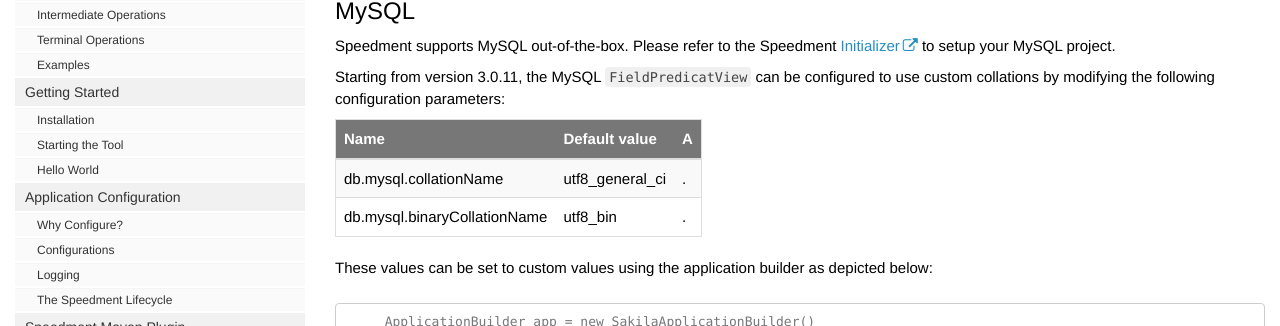
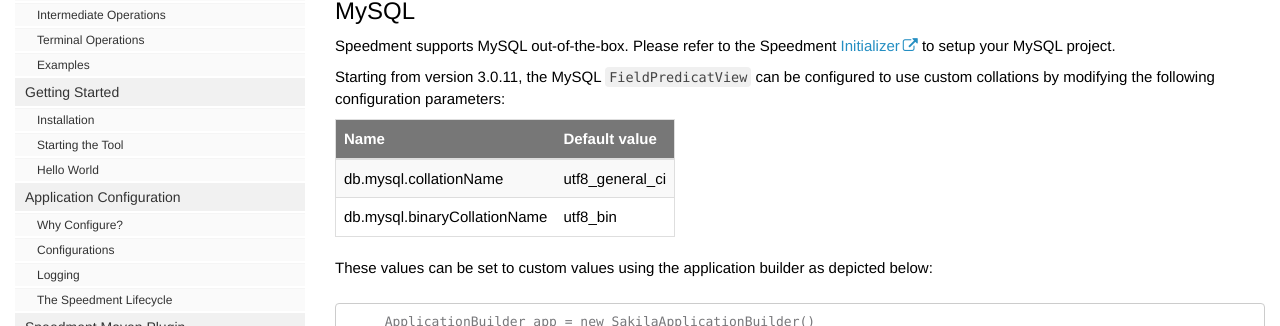
Before and after one commit to speedment/speedment-doc, a Jekyll site: the page built from pages/connectors.md, in a window 1280 px wide and 900 px high. Shown: the part 261-587 px from the top of the window. Built offline with Jekyll 4.4.1, drawn with Linux system fonts in a browser that asks for light colours; nearby versions of some CDN libraries; comment, search, counter and statistics services are not loaded.

Commit message:
Fix table

````diff
--- a/pages/connectors.md
+++ b/pages/connectors.md
@@ -18,10 +18,10 @@
 
 Starting from version 3.0.11, the MySQL `FieldPredicatView` can be configured to use custom collations by modifying the following configuration parameters:
 
-| Name                         | Default value     | A |
-| :--------------------------- | :---------------- | - |
-| db.mysql.collationName       | utf8_general_ci   | . |
-| db.mysql.binaryCollationName | utf8_bin          | . |
+| Name                                             | Default value     |
+| :----------------------------------------------- | :---------------- |
+| db.mysql.collationName                           | utf8_general_ci   |
+| db.mysql.binaryCollationName                     | utf8_bin          |
 
 These values can be set to custom values using the application builder as depicted below:
 ```
````
